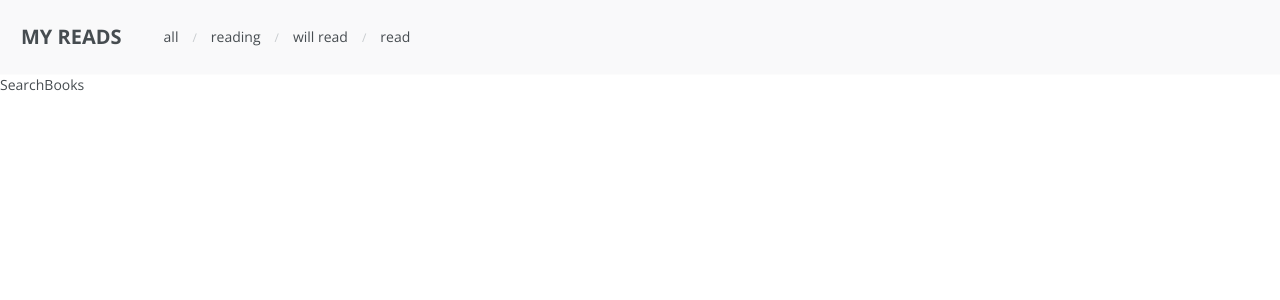
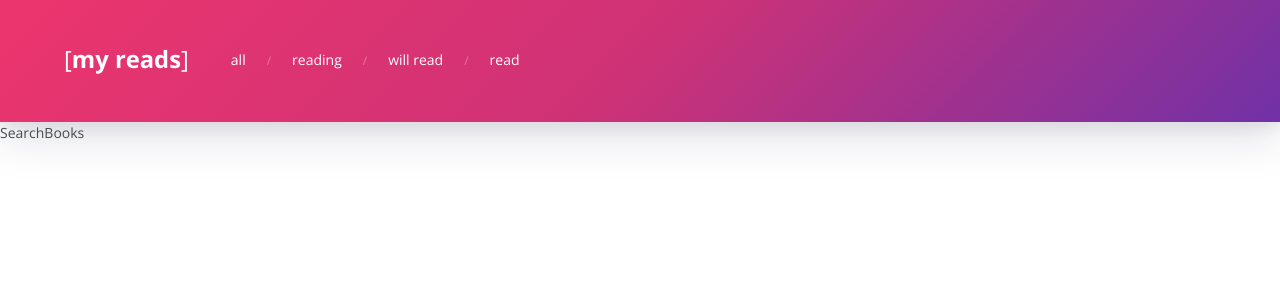
Before and after one commit to kevinjamesus86/udacity-myreads, a React (Create React App) app: page /search in a window 1280 px wide. Shown: the top 300 px of the page. Built offline with nearby package versions, Linux system fonts and the light colour scheme.

Commit message:
make the SiteHeader a little more fun
feature: fun SiteHeader styles

Who doesn't love a good gragient? There is now a gradient.

```diff
--- a/src/SiteHeader.js
+++ b/src/SiteHeader.js
@@ -5,8 +5,9 @@ import './SiteHeader.css';
 export default class SiteHeader extends Component {
   render() {
     return (
-      <header className="site-header">
-        <h1 className="site-header__logo">MY READS</h1>
+      <header className="header">
+        <div className="header-inner">
+          <h1 className="header__logo">my reads</h1>
           <nav className="site-links">
             <NavLink
               exact
@@ -36,6 +37,7 @@ export default class SiteHeader extends Component {
               read
             </NavLink>
           </nav>
+        </div>
       </header>
     );
   }
--- a/src/SiteHeader.scss
+++ b/src/SiteHeader.scss
@@ -1,23 +1,45 @@
-.site-header {
-  padding: 1.5rem;
-  display: flex;
-  align-items: center;
-  background-color: #f9f9fa;
-  box-shadow: 0 0 1px 0 rgba(0, 0, 0, 0.08);
+.header {
+  padding: 3rem 0;
+  background: linear-gradient(135deg, #ec356e, #ce3276, #7131a7);
+  box-shadow: 0 15px 45px rgba(50, 50, 93, 0.15),
+              0 5px 15px rgba(0, 0, 0, 0.07);
+
+  &-inner {
+    margin: auto;
+    max-width: 90vw;
+    display: flex;
+    align-items: center;
+  }
 
   &__logo {
-    margin: 0 3rem 0 0;
-    font-size: 20px;
+    margin: 0;
+    color: #fff;
+    font-size: 1.7rem;
+    transform: translateY(-2px);
+
+    &::before {
+      content: "[";
+      font-weight: 400;
+      display: inline-block;
+    }
+
+    &::after {
+      content: "]";
+      font-weight: 400;
+      display: inline-block;
+    }
   }
 }
 
 .site-links {
+  margin-left: 3rem;
 
   &__link {
-    color: #464c50;
+    color: #fff;
     display: inline-block;
     text-decoration: none;
     position: relative;
+    border-bottom: 1px solid transparent;
 
     // Expand the tap target area without
     // changing the dimensions of the link
@@ -30,23 +52,23 @@
       position: absolute;
     }
 
-    &:hover,
-    &:focus {
-      color: darken(#464c50, 20%);
+    &:focus,
+    &:hover {
+      color: #eee;
     }
   }
 
   &__link-divider {
-    margin: 0 1rem;
+    margin: 0 1.5rem;
 
     &::after {
-      color: lighten(#464c50, 50%);
       content: "/";
       font-size: 12px;
+      color: rgba(255,255,255,0.33);
     }
   }
 
   &__link.active {
-    color: #c0392b;
+    border-bottom-color: rgba(255, 255, 255, 0.66);
   }
 }
--- a/src/index.scss
+++ b/src/index.scss
@@ -20,6 +20,7 @@ html {
   font-size: 14px;
   min-width: 320px;
   box-sizing: border-box;
+  background-color: #fff;
 }
 
 body {
```
Lines whose indentation alone changed are shown as unchanged.
